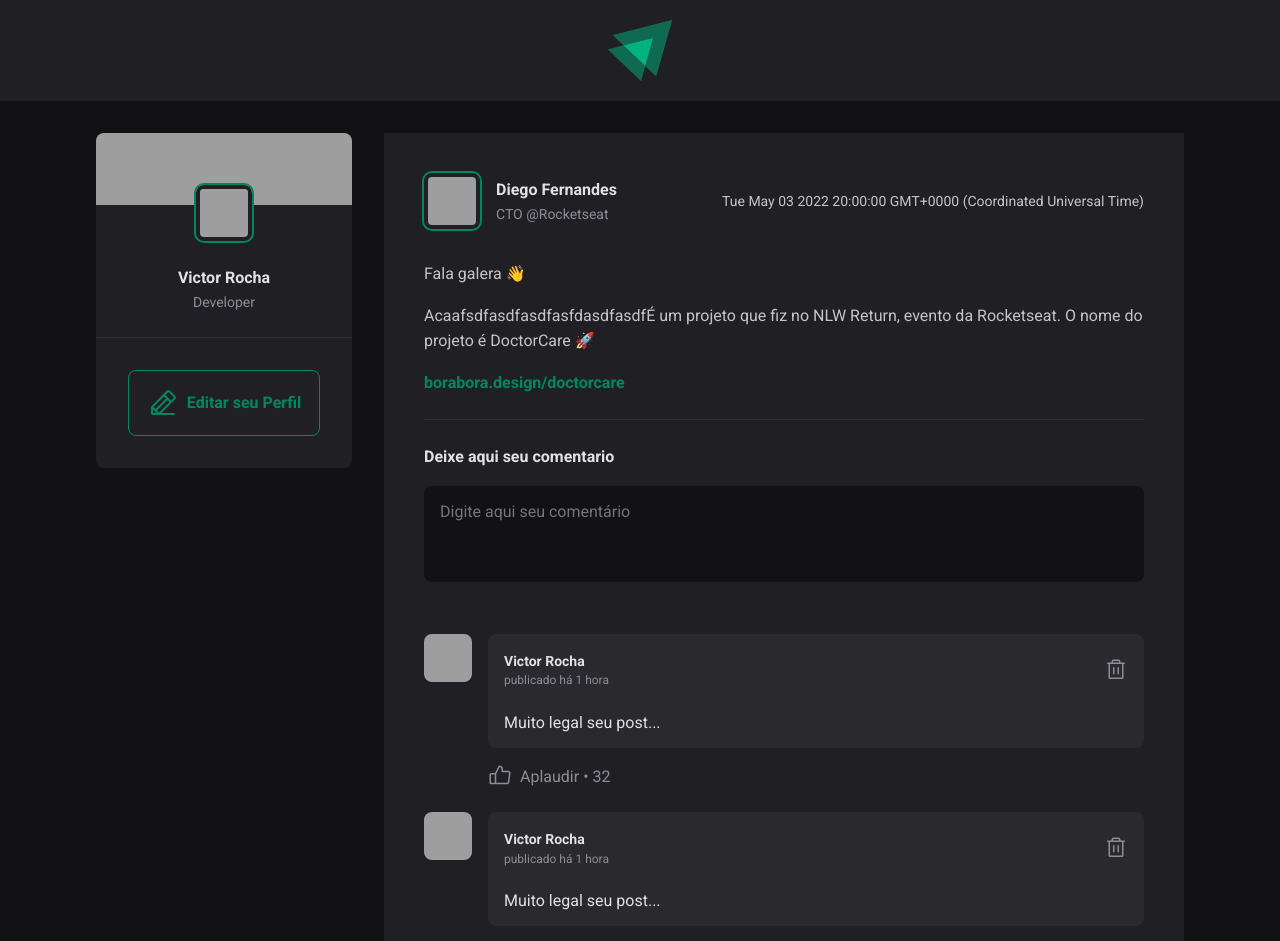
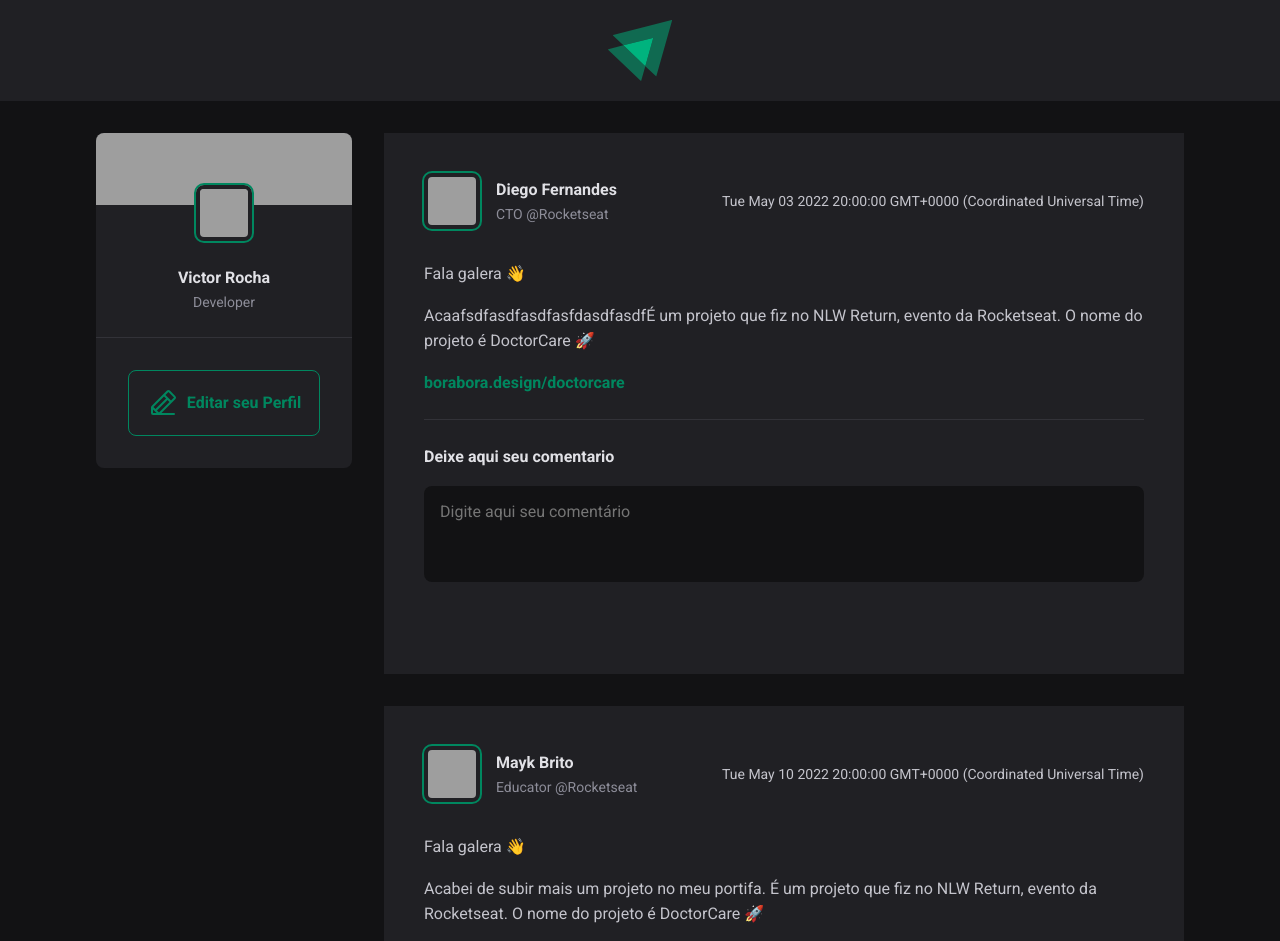
Before and after one commit to VictorRBL/IgniteFeed, a React (Vite) app: page / in a window 1280 px wide. Shown: the top 941 px of the page. Built offline with nearby package versions, Linux system fonts and the light colour scheme; grey boxes are pictures that could not be loaded.

Commit message:
set the submit of comment

```diff
--- a/src/components/Comment.jsx
+++ b/src/components/Comment.jsx
@@ -2,7 +2,7 @@
 import styles from "./Comment.module.css";
 import { Trash, ThumbsUp } from "@phosphor-icons/react";
 
-export function Comment() {
+export function Comment(props) {
   return (
     <div className={styles.comment}>
       <Avatar src="http://github.com/maykbrito.png" />
@@ -19,7 +19,7 @@
               <Trash size={24} />
             </button>
           </header>
-          <p>Muito legal seu post...</p>
+          <p>{props.content}</p>
         </div>
         <footer>
           <button>
--- a/src/components/Post.jsx
+++ b/src/components/Post.jsx
@@ -1,8 +1,18 @@
 import styles from "./Post.module.css";
 import { Comment } from "./Comment";
 import { Avatar } from "./Avatar";
+import { useState } from "react";
 
 export function Post({ publishedAt, author, content }) {
+  const [comment, setComment] = useState([]);
+  const [newComment, setNewComment] = useState("");
+
+  function handleAddComment() {
+    event.preventDefault();
+    setComment([...comment, newComment]);
+    setNewComment("");
+  }
+
   return (
     <article className={styles.post}>
       <header>
@@ -29,9 +39,13 @@
             );
         })}
       </div>
-      <form className={styles.form}>
+      <form onSubmit={handleAddComment} className={styles.form}>
         <strong>Deixe aqui seu comentario</strong>
-        <textarea placeholder="Digite aqui seu comentário" />
+        <textarea
+          placeholder="Digite aqui seu comentário"
+          onChange={(e) => setNewComment(e.target.value)}
+          value={newComment}
+        />
 
         <footer>
           <button type="submit">Publicar</button>
@@ -39,8 +53,9 @@
       </form>
 
       <div className={styles.commentList}>
-        <Comment />
-        <Comment />
+        {comment.map((comm) => (
+          <Comment content={comm} />
+        ))}
       </div>
     </article>
   );
```
